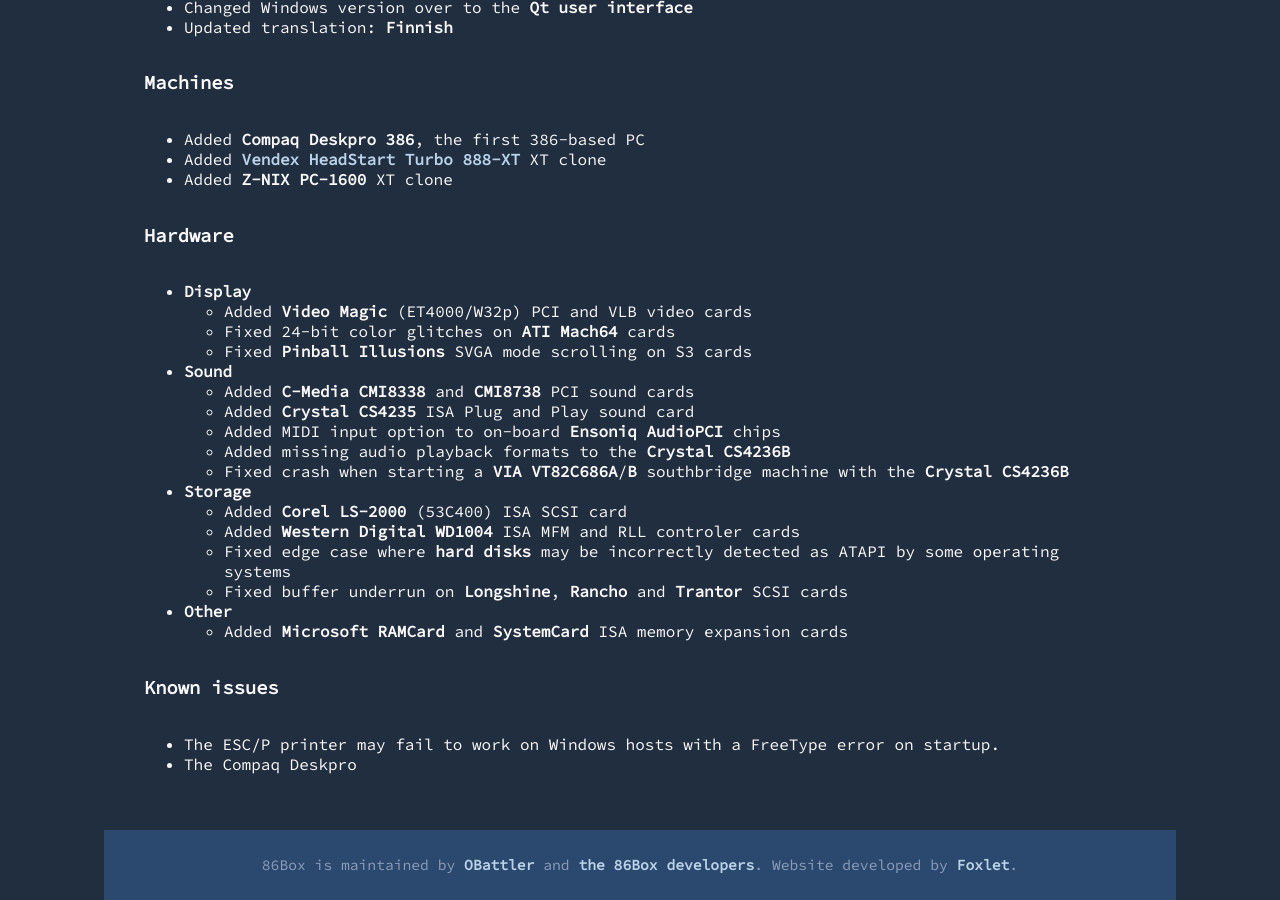
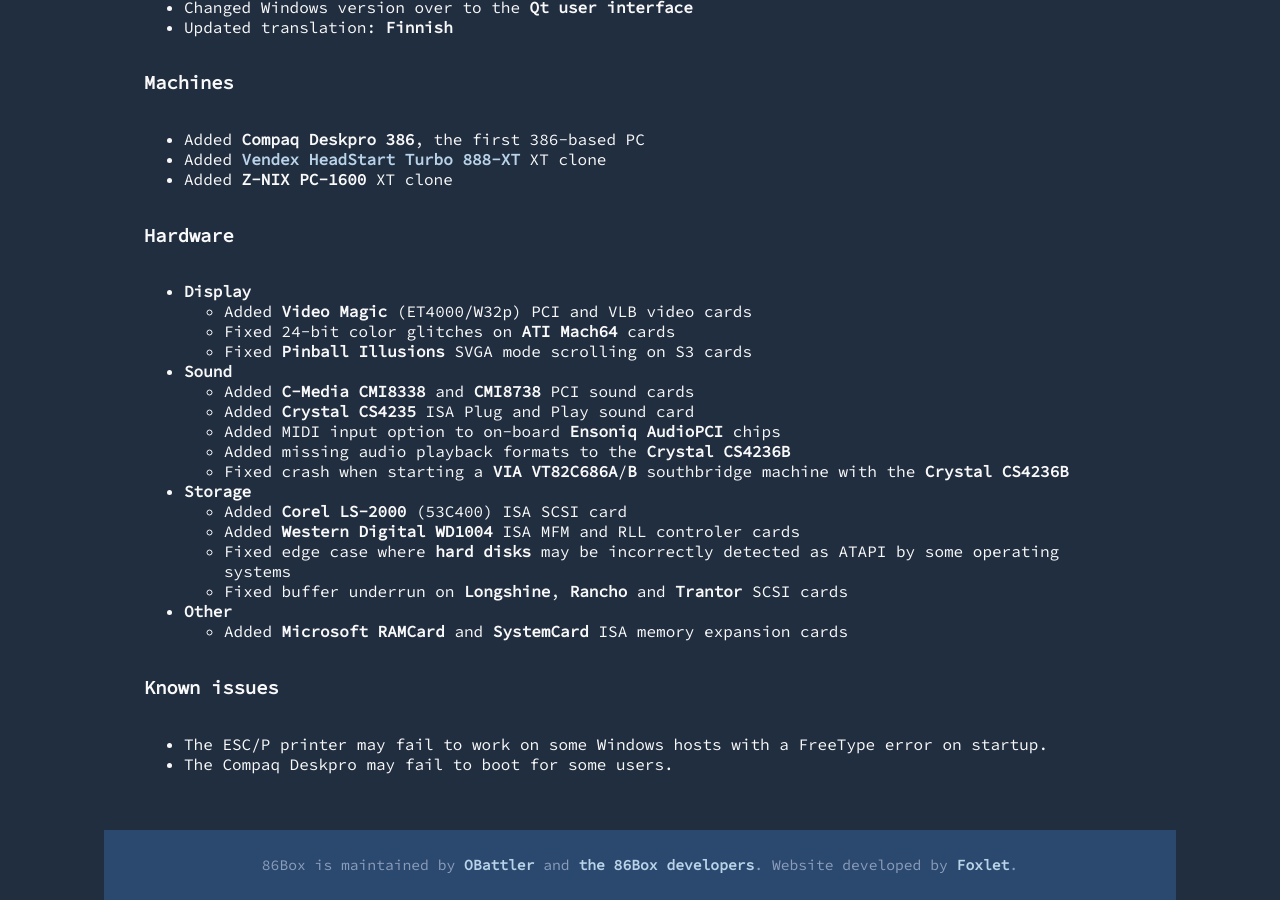
Before and after one commit to 86Box/86box.github.io, a Jekyll site: the page built from _posts/2022-03-18-86box-v3-3.md, in a window 1280 px wide and 900 px high, scrolled down 1650 px. Built offline with Jekyll 4.4.1, drawn with Linux system fonts in a browser that asks for light colours.

Commit message:
I accidentally the Deskpro 386

```diff
--- a/_posts/2022-03-18-86box-v3-3.md
+++ b/_posts/2022-03-18-86box-v3-3.md
@@ -65,5 +65,5 @@
 
 ### Known issues
 
-* The ESC/P printer may fail to work on Windows hosts with a FreeType error on startup.
-* The Compaq Deskpro
+* The ESC/P printer may fail to work on some Windows hosts with a FreeType error on startup.
+* The Compaq Deskpro may fail to boot for some users.
```
